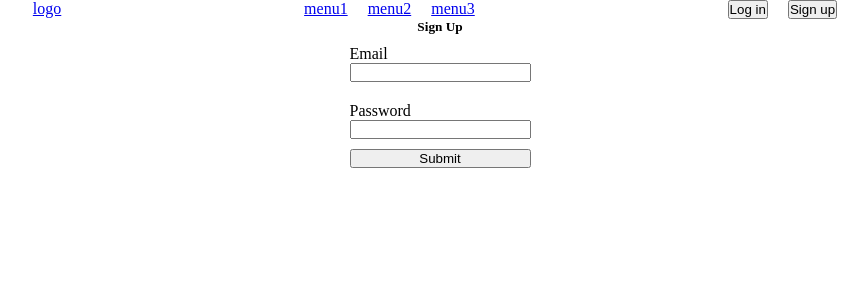
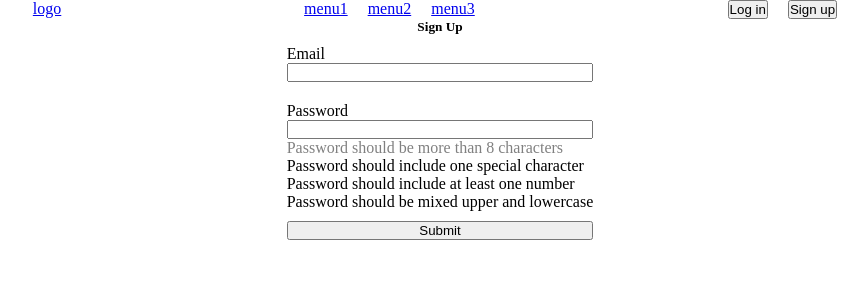
Before and after one commit to dongwook00/hello-cat, a React (Create React App) app: page /signup in a window 1280 px wide. Shown: the top 300 px of the page, without its empty margins (200-1068 px from the left). Built offline with nearby package versions, Linux system fonts and the light colour scheme.

Commit message:
add minimum length validation for password

```diff
--- a/src/components/SignUp.css
+++ b/src/components/SignUp.css
@@ -18,3 +18,11 @@
 .error-message {
   color: red;
 }
+
+.password-requirements-pass {
+  color: royalblue;
+}
+
+.password-requirements-fail {
+  color: gray;
+}
--- a/src/components/SignUp.tsx
+++ b/src/components/SignUp.tsx
@@ -1,4 +1,5 @@
-import React, { SyntheticEvent } from 'react';
+import React, { useState } from 'react';
+import classNames from 'classnames';
 import './SignUp.css';
 import { useForm, SubmitHandler } from 'react-hook-form';
 
@@ -14,6 +15,7 @@ const SignUp = () => {
     formState: { errors },
     handleSubmit,
   } = useForm<IFormInput>({ mode: 'all' });
+  const [minLength, setMinLength] = useState<boolean>(false);
 
   const onSubmit: SubmitHandler<IFormInput> = (data) => {
     console.log(data);
@@ -65,11 +67,18 @@ const SignUp = () => {
               required: true,
               onChange: (e: React.ChangeEvent<HTMLInputElement>) => {
                 const value = e.target.value;
+                const minLength = value.length >= 8;
                 const hasValue = /(?=.*[0-9])/.test(value);
                 const isSpecialCharacter = /(?=.*[!@#$%^&*])/.test(value);
 
-                console.log('hasValue', hasValue);
-                console.log('isSpecialCharacter', isSpecialCharacter);
+                if (minLength) {
+                  setMinLength(true);
+                } else {
+                  setMinLength(false);
+                }
+
+                // console.log('hasValue', hasValue);
+                // console.log('isSpecialCharacter', isSpecialCharacter);
               },
               validate: {
                 isNumber: (v) => /(?=.*[0-9])/.test(v),
@@ -87,6 +96,24 @@ const SignUp = () => {
               Password is required
             </label>
           )}
+          <p
+            data-testid="password-requirements-length"
+            className={classNames({
+              'password-requirements-fail': !minLength,
+              'password-requirements-pass': minLength,
+            })}
+          >
+            Password should be more than 8 characters
+          </p>
+          <p data-testid="password-requirements" className="password-conditd-requirements-fail">
+            Password should include one special character
+          </p>
+          <p data-testid="password-requirements" className="password-conditd-requirements-fail">
+            Password should include at least one number
+          </p>
+          <p data-testid="password-requirements" className="password-conditd-requirements-fail">
+            Password should be mixed upper and lowercase
+          </p>
         </div>
 
         <button type="submit">Submit</button>
```
